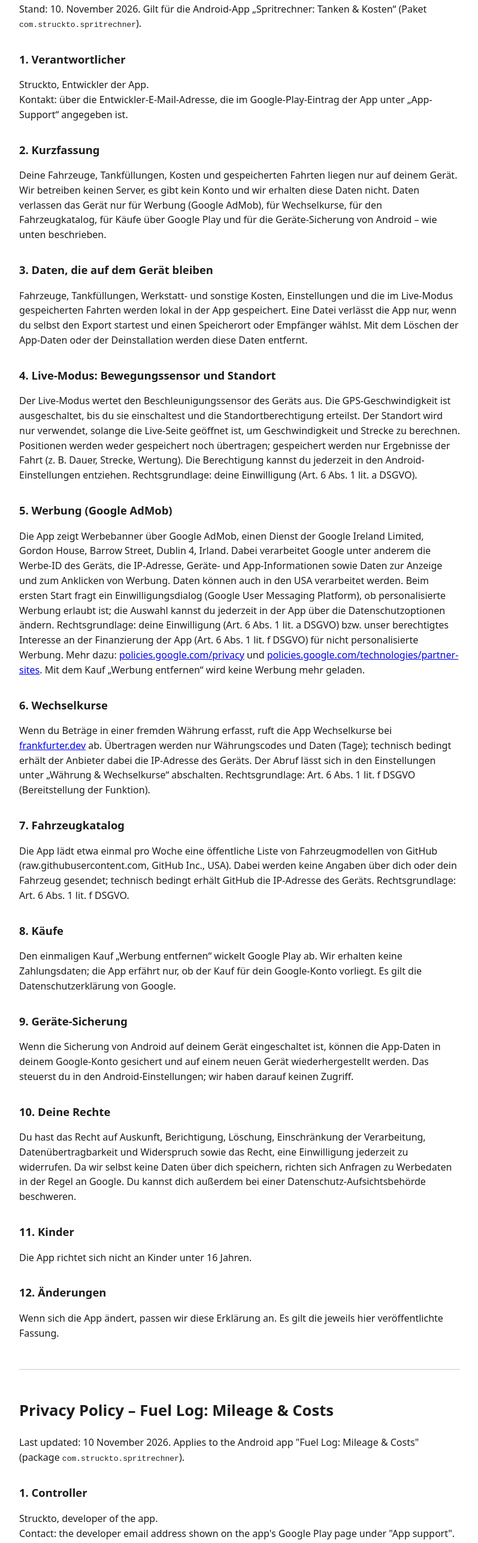
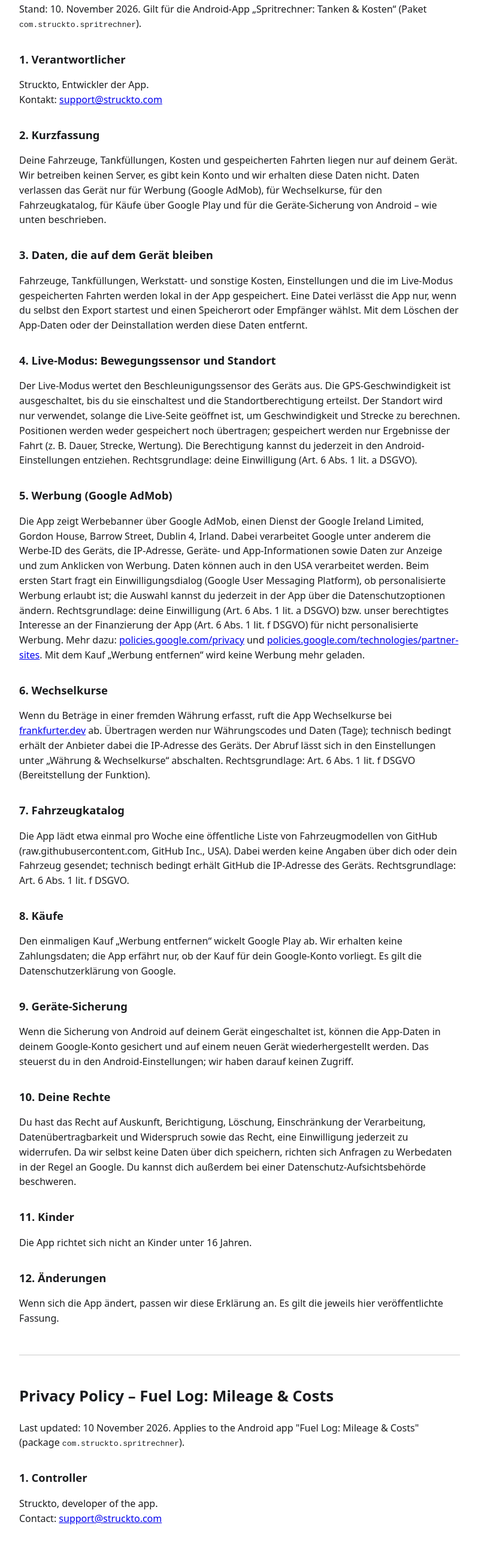
Before and after one commit to MatzunaTata/droidzone-catalog, a plain HTML site: page privacy/spritrechner.html in a window 1280 px wide. Shown: the part 155-2728 px from the top of the page at 60% size, without its empty margins (240-1038 px from the left). Drawn offline with Linux system fonts and the light colour scheme.

Commit message:
Privacy policy: contact support@struckto.com

```diff
--- a/privacy/spritrechner.html
+++ b/privacy/spritrechner.html
@@ -19,7 +19,7 @@
 <p>Stand: 10. November 2026. Gilt für die Android-App „Spritrechner: Tanken &amp; Kosten“ (Paket <code>com.struckto.spritrechner</code>).</p>
 
 <h2>1. Verantwortlicher</h2>
-<p>Struckto, Entwickler der App.<br>Kontakt: über die Entwickler-E-Mail-Adresse, die im Google-Play-Eintrag der App unter „App-Support“ angegeben ist.</p>
+<p>Struckto, Entwickler der App.<br>Kontakt: <a href="mailto:support@struckto.com">support@struckto.com</a></p>
 
 <h2>2. Kurzfassung</h2>
 <p>Deine Fahrzeuge, Tankfüllungen, Kosten und gespeicherten Fahrten liegen nur auf deinem Gerät. Wir betreiben keinen Server, es gibt kein Konto und wir erhalten diese Daten nicht. Daten verlassen das Gerät nur für Werbung (Google AdMob), für Wechselkurse, für den Fahrzeugkatalog, für Käufe über Google Play und für die Geräte-Sicherung von Android – wie unten beschrieben.</p>
@@ -62,7 +62,7 @@
 <p>Last updated: 10 November 2026. Applies to the Android app "Fuel Log: Mileage &amp; Costs" (package <code>com.struckto.spritrechner</code>).</p>
 
 <h2>1. Controller</h2>
-<p>Struckto, developer of the app.<br>Contact: the developer email address shown on the app's Google Play page under "App support".</p>
+<p>Struckto, developer of the app.<br>Contact: <a href="mailto:support@struckto.com">support@struckto.com</a></p>
 
 <h2>2. In short</h2>
 <p>Your vehicles, fill-ups, costs and saved drives stay on your device. We run no server, there is no account, and we do not receive this data. Data leaves the device only for ads (Google AdMob), exchange rates, the vehicle catalogue, purchases through Google Play and Android's device backup – as described below.</p>
```
